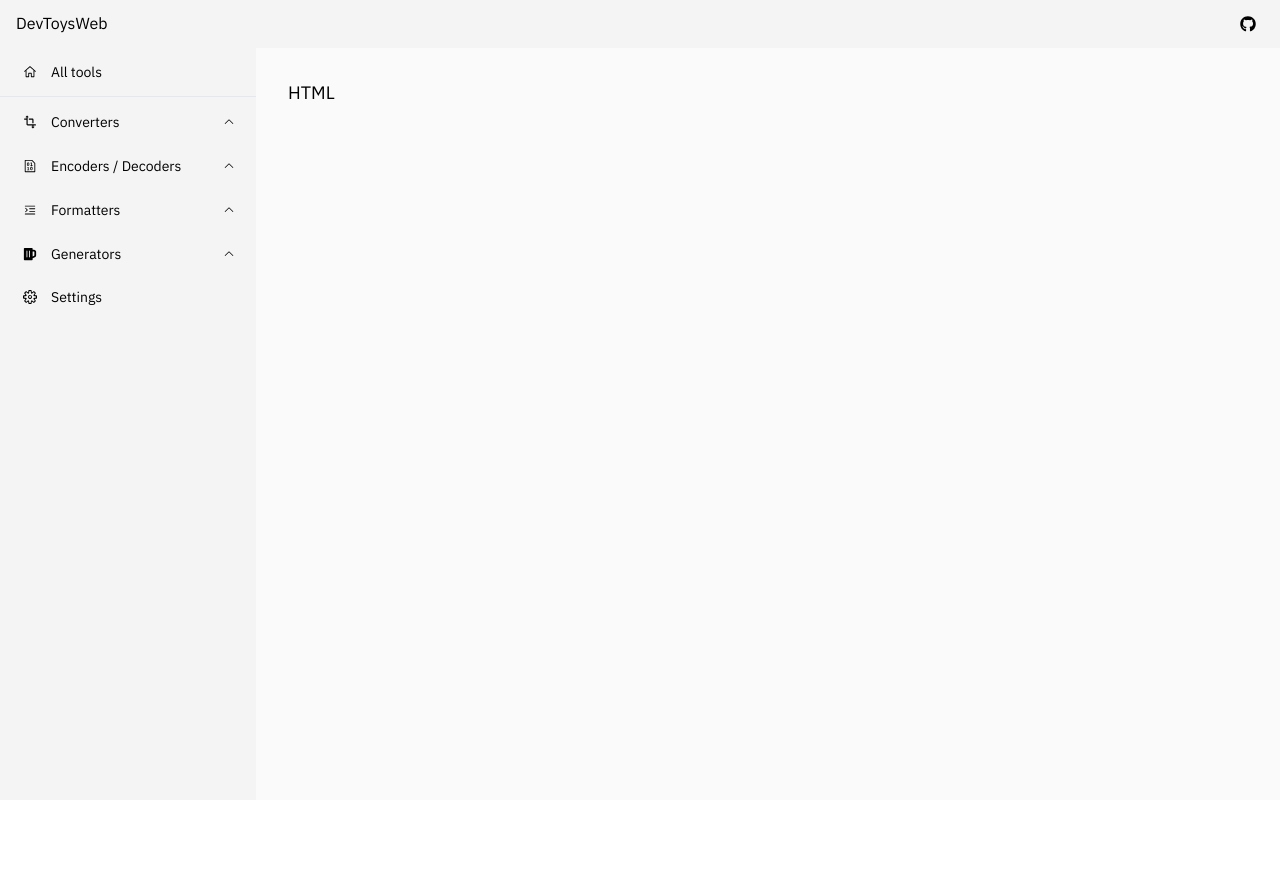
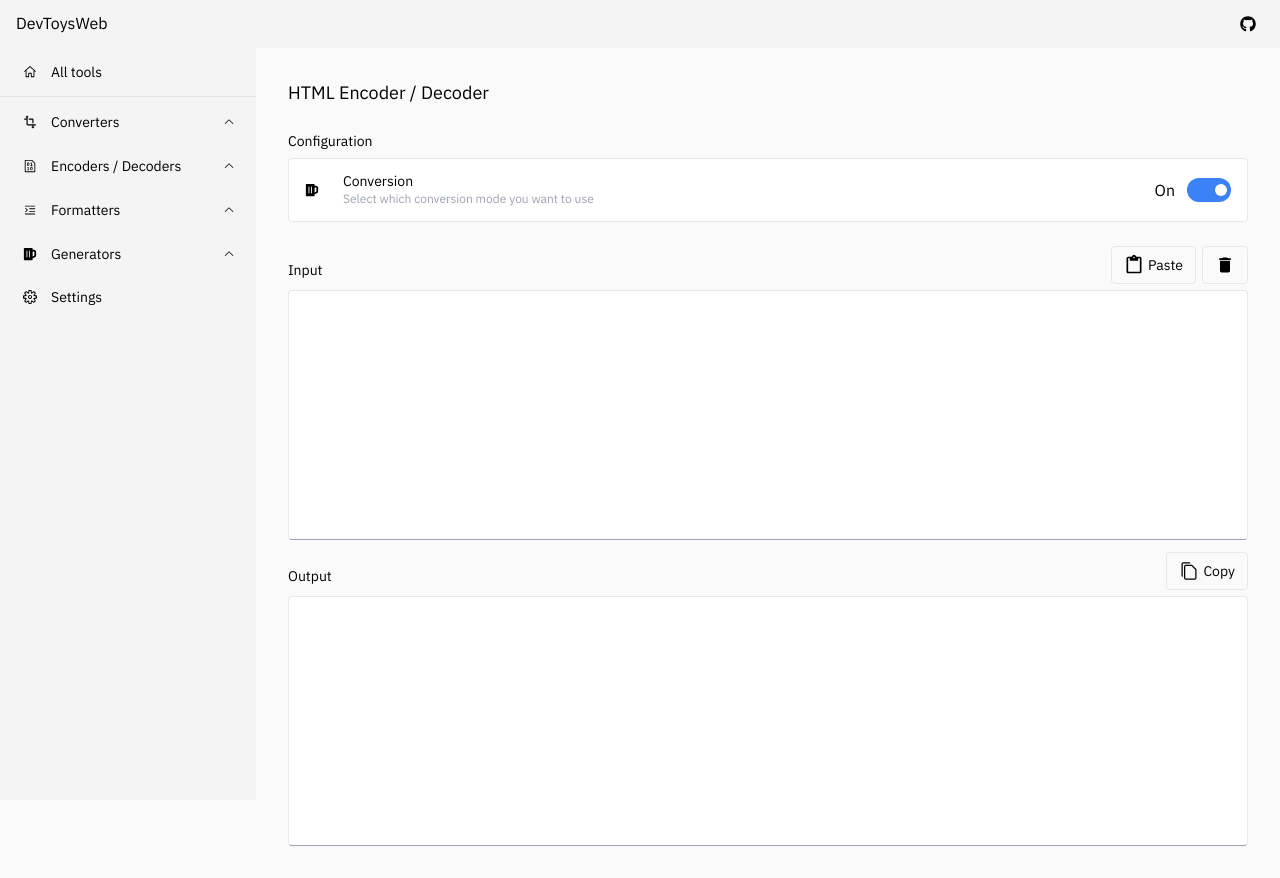
Before and after one commit to morinokami/DevToysWeb, a Next.js app: page /encoders-decoders/html in a window 1280 px wide. Before the commit the page ends 800 px from the top, so only its background shows below. Built offline with nearby package versions, Linux system fonts and the light colour scheme.

Commit message:
HTML Encoder / Decoder

```diff
--- /dev/null
+++ b/components/ClearButton.tsx
@@ -0,0 +1,12 @@
+import { IconDelete } from "../data/icon";
+import Button from "./Button";
+
+interface ClearButtonProps {
+  setter: (text: string) => void;
+}
+
+const ClearButton: React.VFC<ClearButtonProps> = ({ setter }) => {
+  return <Button icon={IconDelete} title="Clear" onClick={() => setter("")} />;
+};
+
+export default ClearButton;
--- a/components/PasteButton.tsx
+++ b/components/PasteButton.tsx
@@ -2,10 +2,10 @@
 import Button from "./Button";
 
 interface PasteButtonProps {
-  onClick: (text: string) => void;
+  setter: (text: string) => void;
 }
 
-const PasteButton: React.VFC<PasteButtonProps> = ({ onClick }) => {
+const PasteButton: React.VFC<PasteButtonProps> = ({ setter: onClick }) => {
   return (
     <Button
       icon={IconPaste}
--- a/package.json
+++ b/package.json
@@ -10,6 +10,7 @@
   },
   "dependencies": {
     "@headlessui/react": "^1.4.3",
+    "html-escaper": "^3.0.3",
     "next": "12.0.10",
     "next-themes": "^0.0.15",
     "react": "17.0.2",
@@ -17,6 +18,7 @@
     "react-icons": "^4.3.1"
   },
   "devDependencies": {
+    "@types/html-escaper": "^3.0.0",
     "@types/node": "17.0.17",
     "@types/react": "17.0.39",
     "autoprefixer": "^10.4.2",
--- a/pages/[category]/html.tsx
+++ b/pages/[category]/html.tsx
@@ -1,9 +1,60 @@
+import { escape, unescape } from "html-escaper";
 import { NextPage } from "next";
+import { useState } from "react";
 
+import ClearButton from "../../components/ClearButton";
+import Configuration from "../../components/Configuration";
+import CopyButton from "../../components/CopyButton";
+import PasteButton from "../../components/PasteButton";
+import SectionHeader from "../../components/SectionHeader";
+import Spacer from "../../components/Spacer";
+import TextArea from "../../components/TextArea";
+import Toggle from "../../components/Toggle";
+import { IconBeerMini } from "../../data/icon";
 import MainLayout from "../../layouts/MainLayout";
 
 const Html: NextPage = () => {
-  return <MainLayout title="HTML"></MainLayout>;
+  const [input, setInput] = useState("");
+  const [encode, setEncode] = useState(true);
+
+  const output = encode ? escape(input) : unescape(input);
+
+  return (
+    // TODO: Do not hardcode the title
+    <MainLayout title="HTML Encoder / Decoder">
+      <div>
+        <SectionHeader title="Configuration" />
+        <Spacer y={6} />
+        <Configuration
+          icon={IconBeerMini}
+          title="Conversion"
+          subtitle="Select which conversion mode you want to use"
+        >
+          <Toggle on={encode} onChange={setEncode} desc="Encode / Decode" />
+        </Configuration>
+      </div>
+      <Spacer y={24} />
+      <div>
+        <SectionHeader title="Input">
+          <div className="flex">
+            <PasteButton setter={setInput} />
+            <Spacer x={6} />
+            <ClearButton setter={setInput} />
+          </div>
+        </SectionHeader>
+        <Spacer y={6} />
+        <TextArea value={input} onChange={setInput} />
+      </div>
+      <Spacer y={12} />
+      <div>
+        <SectionHeader title="Output">
+          <CopyButton text={output} />
+        </SectionHeader>
+        <Spacer y={6} />
+        <TextArea value={output} />
+      </div>
+    </MainLayout>
+  );
 };
 
 export default Html;
--- a/pages/[category]/number-base.tsx
+++ b/pages/[category]/number-base.tsx
@@ -100,7 +100,7 @@
       <Spacer y={24} />
       <div>
         <SectionHeader title="Input">
-          <PasteButton onClick={setInput} />
+          <PasteButton setter={setInput} />
         </SectionHeader>
         <Spacer y={6} />
         <Input value={input} onChange={setInput} />
--- a/pages/[category]/url.tsx
+++ b/pages/[category]/url.tsx
@@ -1,7 +1,7 @@
 import { NextPage } from "next";
 import { useState } from "react";
 
-import Button from "../../components/Button";
+import ClearButton from "../../components/ClearButton";
 import Configuration from "../../components/Configuration";
 import CopyButton from "../../components/CopyButton";
 import PasteButton from "../../components/PasteButton";
@@ -9,7 +9,7 @@
 import Select from "../../components/Select";
 import Spacer from "../../components/Spacer";
 import TextArea from "../../components/TextArea";
-import { IconBeerMini, IconDelete } from "../../data/icon";
+import { IconBeerMini } from "../../data/icon";
 import MainLayout from "../../layouts/MainLayout";
 
 const modes = [{ name: "Encode" }, { name: "Decode" }];
@@ -43,13 +43,9 @@
       <div>
         <SectionHeader title="Input">
           <div className="flex">
-            <PasteButton onClick={setInput} />
+            <PasteButton setter={setInput} />
             <Spacer x={6} />
-            <Button
-              icon={IconDelete}
-              title="Clear"
-              onClick={() => setInput("")}
-            />
+            <ClearButton setter={setInput} />
           </div>
         </SectionHeader>
         <Spacer y={6} />
```
Also changed, not shown: 1 other file (tests, documents, lock files or other folders).
